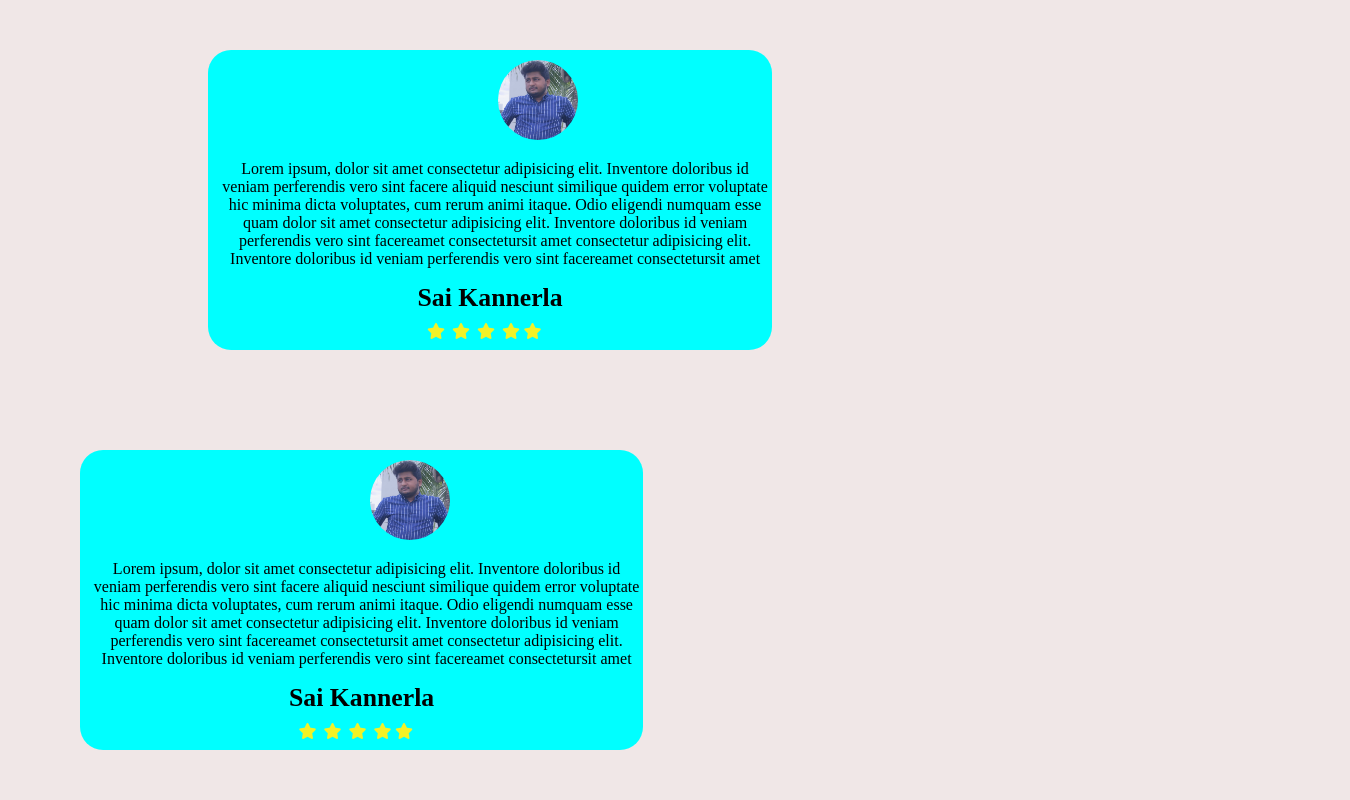
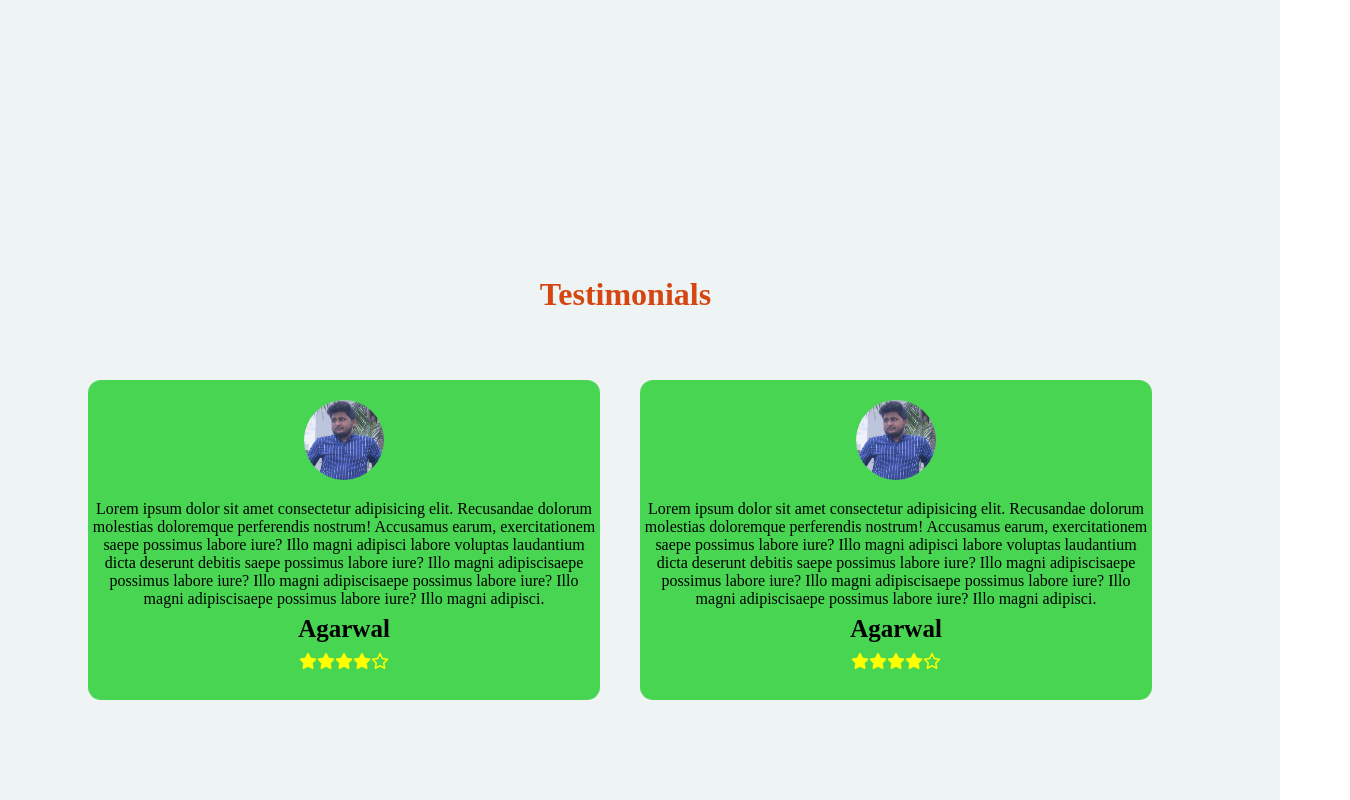
Before and after one commit to sai9615kannerla/lms, a plain HTML site: page cards.html in a window 1280 px wide. Shown: the whole page, 1350 px wide, since content can reach past the window. Drawn offline with Linux system fonts and the light colour scheme.

Commit message:
Add files via upload

```diff
--- a/cards.html
+++ b/cards.html
@@ -4,112 +4,103 @@
         <link rel="stylesheet" href="https://cdnjs.cloudflare.com/ajax/libs/font-awesome/6.3.0/css/all.min.css" integrity="sha512-SzlrxWUlpfuzQ+pcUCosxcglQRNAq/DZjVsC0lE40xsADsfeQoEypE+enwcOiGjk/bSuGGKHEyjSoQ1zVisanQ==" crossorigin="anonymous" referrerpolicy="no-referrer" />
         <style>
             *{
-                margin:0px;
+                margin: 0px;
                 padding:0px;
             }
             .con{
                 display: flex;
+                flex-direction: column;
+                width:100%;
+                height:100vh;
+                background-color: rgb(238, 244, 244);
                 flex-wrap: wrap;
-                width: 100%;
-                height:100vh;
-                background-color:rgb(240, 231, 231);
-                margin: auto;
-                align-items: center;
-                padding-left:70px;
+                justify-content:center;
             }
             .title{
-                margin-top:-450px;
+                width:100%;
+                height:35vh;
+                text-align:center;
+
             }
-            .ab1{
-                color: rgb(208, 35, 35);
+            .title h1{
+                margin-top:22vh;
+                margin-left:-29px;
+                color: rgb(213, 70, 18);
+            }
+            .boxs{
+                display: flex;
+                flex-direction: row;
+                flex-wrap: nowrap;
                 align-items: center;
+                justify-content:center;
             }
             .box1{
-                width:44%;
-                height:300px;
-                background-color: aqua;
-                margin:10px;
-                border-radius:23px;
-                margin-right:40px;
+                width: 40%;
+                height:40vh;
+                background-color: rgb(72, 213, 82);
+                text-align: center;
+                margin-right: 40px;
+                border-radius: 13px;
             }
-            .box1{
-                width:44%;
-                height:300px;
-                background-color: aqua;
-                margin:10px;
-                border-radius:23px;
-
+            .box2{
+                width:40%;
+                height:40vh;
+                background-color:rgb(221, 151, 28);
+                margin-left: 40px;
 
             }
             .box1 img{
                 width:80px;
                 height:80px;
-                margin-left:290px;
+                margin-top:20px;
+                border-radius:50%;
+            }
+            .box1 p{
+                margin-top: 20px;
+            }
+            .box1 h4{
+                font-size:25px;
+                margin-top:7px;
+            }
+            .icons{
                 margin-top:10px;
-                border-radius: 50%;
+
+
             }
-            .cont{
-                background-color: blue;
+            .fa-solid{
+                color: yellow;
+                justify-content: space-between;
             }
-            .abc{
-                margin-top: 20px;
-                margin-left:10px;
-                text-align:center;
-            }
-            .icon{
-                color:rgb(242, 242, 38);
-                text-align: center;
-                margin-top:10px;
-                margin-right:15px;
-            }
-            .icon i{
-                width:25px;
-                height:30px;
+            .fa-regular{
+                color: yellow;
             }
 
-            .name{
-                text-align: center;
-                margin-top:15px;
-                font-size:22px;
-            }
 
         </style>
+    </head>
 
-    </head>
     <body>
         <div class="con">
             <div class="title">
-                <h2 class="ab1">Testimonials</h2>
+                <h1>Testimonials</h1>
+            </div>
+            <div class="boxs">
+                <div class="box1">
+                    <img src="IMG20220914131625.jpg">
+                    <p>Lorem ipsum dolor sit amet consectetur adipisicing elit. Recusandae dolorum molestias doloremque perferendis nostrum! Accusamus earum, exercitationem saepe possimus labore iure? Illo magni adipisci labore voluptas laudantium dicta deserunt debitis saepe possimus labore iure? Illo magni adipiscisaepe possimus labore iure? Illo magni adipiscisaepe possimus labore iure? Illo magni adipiscisaepe possimus labore iure? Illo magni adipisci.</p>
+                    <h4>Agarwal</h4>
+                    <div class="icons">
+                        <i class="fa-solid fa-star"></i><i class="fa-solid fa-star"></i><i class="fa-solid fa-star"></i><i class="fa-solid fa-star"></i><i class="fa-regular fa-star"></i>
+                    </div>
+                </div>
+                <div class="box1">
+                    <img src="IMG20220914131625.jpg">
+                    <p>Lorem ipsum dolor sit amet consectetur adipisicing elit. Recusandae dolorum molestias doloremque perferendis nostrum! Accusamus earum, exercitationem saepe possimus labore iure? Illo magni adipisci labore voluptas laudantium dicta deserunt debitis saepe possimus labore iure? Illo magni adipiscisaepe possimus labore iure? Illo magni adipiscisaepe possimus labore iure? Illo magni adipiscisaepe possimus labore iure? Illo magni adipisci.</p>
+                    <h4>Agarwal</h4>
+                    <div class="icons">
+                        <i class="fa-solid fa-star"></i><i class="fa-solid fa-star"></i><i class="fa-solid fa-star"></i><i class="fa-solid fa-star"></i><i class="fa-regular fa-star"></i>
+                    </div>
 
-            </div>
-            <div class="box1">
-                <div>
-                    <img src="IMG20220914131625.jpg" alt="logo"/>
-                </div>
-                <div class="abc">
-                    Lorem ipsum, dolor sit amet consectetur adipisicing elit. Inventore doloribus id veniam perferendis vero sint facere aliquid nesciunt similique quidem error voluptate hic minima dicta voluptates, cum rerum animi itaque.
-                    Odio eligendi numquam esse quam dolor sit amet consectetur adipisicing elit. Inventore doloribus id veniam perferendis vero sint facereamet consectetursit amet consectetur adipisicing elit. Inventore doloribus id veniam perferendis vero sint facereamet consectetursit amet
-                </div>
-                <div class="name">
-                    <h3>Sai Kannerla</h3>
-                </div>
-                <div class="icon">
-                    <i class="fa-solid fa-star"></i><i class="fa-solid fa-star"></i><i class="fa-solid fa-star"></i><i class="fa-solid fa-star"></i><i2  class="fa-solid fa-star"></i>
-                </div>
-            </div>
-            <div class="box1">
-                <div>
-                    <img src="IMG20220914131625.jpg" alt="logo"/>
-                </div>
-                <div class="abc">
-                    Lorem ipsum, dolor sit amet consectetur adipisicing elit. Inventore doloribus id veniam perferendis vero sint facere aliquid nesciunt similique quidem error voluptate hic minima dicta voluptates, cum rerum animi itaque.
-                    Odio eligendi numquam esse quam dolor sit amet consectetur adipisicing elit. Inventore doloribus id veniam perferendis vero sint facereamet consectetursit amet consectetur adipisicing elit. Inventore doloribus id veniam perferendis vero sint facereamet consectetursit amet
-                </div>
-                <div class="name">
-                    <h3>Sai Kannerla</h3>
-                </div>
-                <div class="icon">
-                    <i class="fa-solid fa-star"></i><i class="fa-solid fa-star"></i><i class="fa-solid fa-star"></i><i class="fa-solid fa-star"></i><i2  class="fa-solid fa-star"></i>
                 </div>
             </div>
 
```
